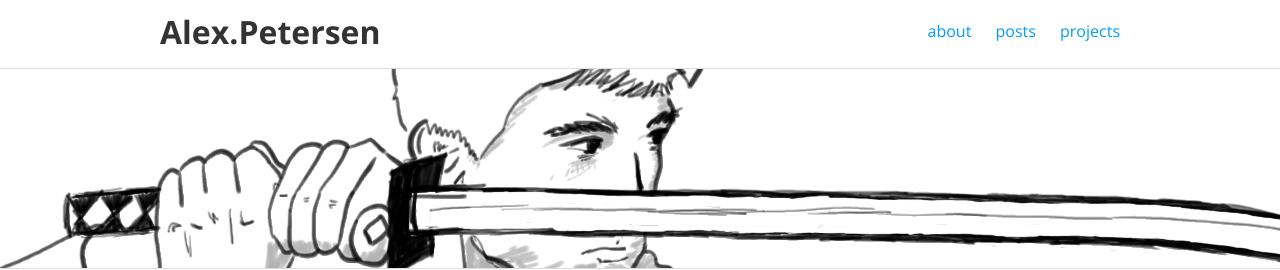
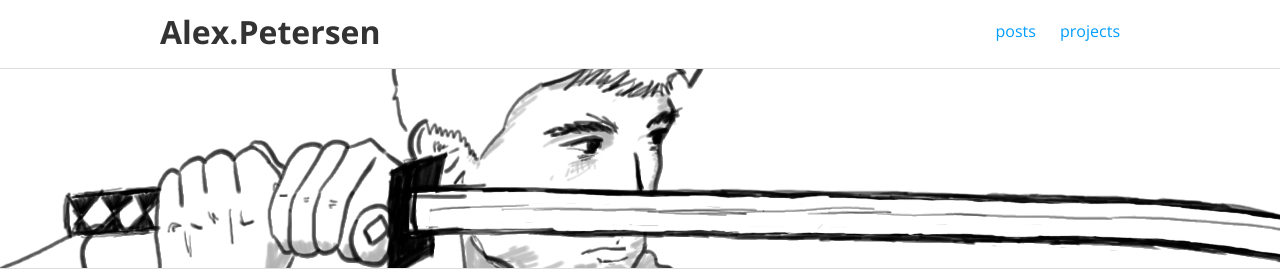
Before and after one commit to theoperatore/theoperatore.github.io, a Jekyll site: the page built from index.html, in a window 1280 px wide. Shown: the top 270 px of the page. Built offline with Jekyll 4.4.1, drawn with Linux system fonts in a browser that asks for light colours; Markdown is read by kramdown in place of the engine named in the settings.

Commit message:
updated nav

```diff
--- a/_includes/header.html
+++ b/_includes/header.html
@@ -5,7 +5,7 @@
     <img src="{{site.baseurl}}/assets/icon-menu.svg" id="menu-toggle">
 
     <ul id="nav">
-      <li><a href="{{site.baseurl}}/about/">about</a></li>
+      <!--<li><a href="{{site.baseurl}}/about/">about</a></li>-->
       <li><a href="{{site.baseurl}}/">posts</a></li>
       <li><a href="{{site.baseurl}}/projects/">projects</a></li>
     </ul>
```
Also changed, not shown: 3 other files.
